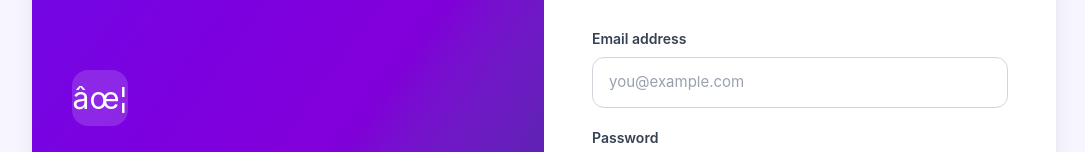
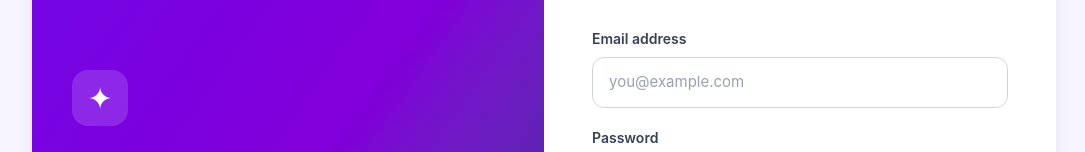
Before and after one commit to ramcharan0816/LearnWeave-AI, a Next.js app in the folder frontend/: page /signin in a window 1280 px wide. Shown: the part 203-355 px from the top of the page, without its empty margins (96-1181 px from the left). Built offline with nearby package versions, Linux system fonts and the light colour scheme; no server answers.

Commit message:
fix: update API configuration and improve authentication

```diff
--- a/frontend/app/signin/page.tsx
+++ b/frontend/app/signin/page.tsx
@@ -92,7 +92,7 @@ export default function SignInPage() {
 
           <div>
             <div className="mb-5 flex h-14 w-14 items-center justify-center rounded-2xl bg-white/15 text-3xl">
-              âœ¦
+              ✦
             </div>
             <h1 className="text-4xl font-bold leading-tight">
               Welcome
@@ -186,7 +186,7 @@ export default function SignInPage() {
             <div className="mt-2 flex justify-end">
   <Link
     href="/forgot-password"
-    className="text-sm font-semibold text-violet-700 transition hover:text-violet-900 hover:underline"
+   className="text-sm font-semibold text-purple-700 hover:text-purple-900 hover:underline"
   >
     Forgot password?
   </Link>
```
Also changed, not shown: 2 other files (tests, documents, lock files or other folders).
